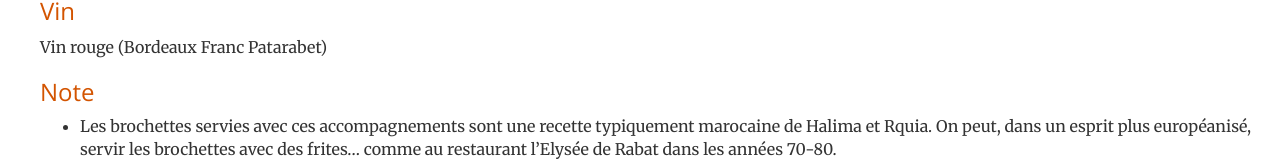
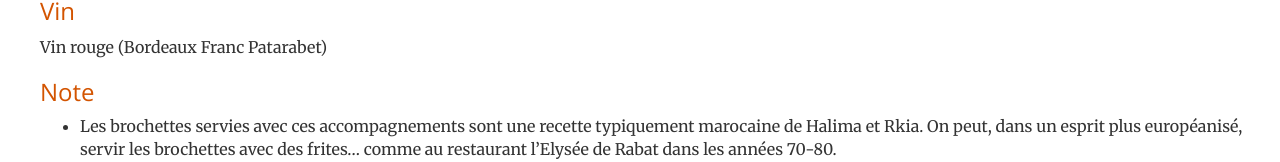
Before and after one commit to brignogan/brignogan.github.io, a Jekyll site: the page built from _posts/2018-05-28-brochettedeviande.md, in a window 1280 px wide and 900 px high, scrolled down 1643 px. Shown: the part 716-878 px from the top of the window. Built offline with Jekyll 4.4.1, drawn with Linux system fonts in a browser that asks for light colours.

Commit message:
correction recettes maroc
idem

```diff
--- a/_posts/2018-05-28-brochettedeviande.md
+++ b/_posts/2018-05-28-brochettedeviande.md
@@ -49,5 +49,5 @@ Cette recette vient de Halima et Rkia (Rabat, Agadir)
 Vin rouge (Bordeaux Franc Patarabet)
 
 ### Note
-* Les brochettes servies avec ces accompagnements sont une recette typiquement marocaine de Halima et Rquia. On peut, dans un esprit plus européanisé, servir les brochettes avec des frites… comme au restaurant l'Elysée de Rabat dans les années 70-80.
+* Les brochettes servies avec ces accompagnements sont une recette typiquement marocaine de Halima et Rkia. On peut, dans un esprit plus européanisé, servir les brochettes avec des frites… comme au restaurant l'Elysée de Rabat dans les années 70-80.
 * On peut aussi faire les brochettes avec du poulet ou des abats (foie et gésier). La préparation reste la même.
```
Also changed, not shown: _posts/2018-05-28-couscous.md (+1 -1 lines).
